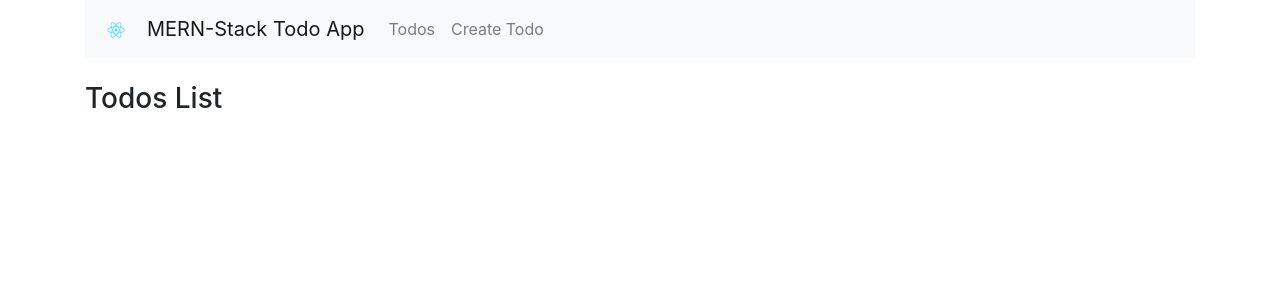
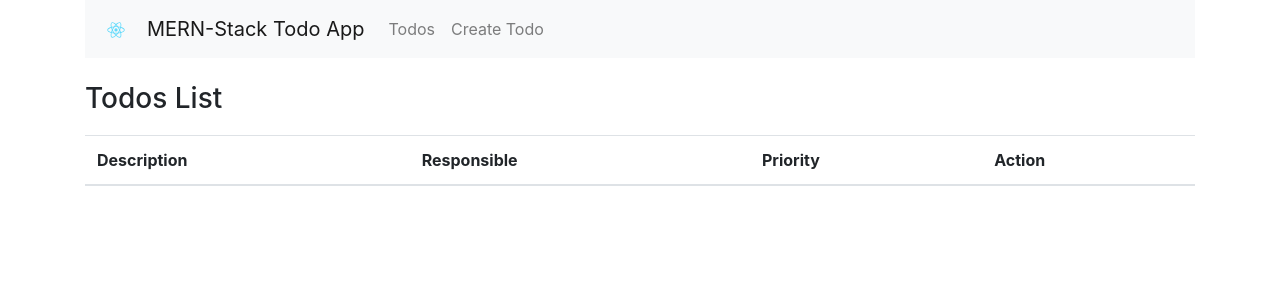
Before and after one commit to lalugue/mern-crud, a React (Create React App) app: page / in a window 1280 px wide. Shown: the top 300 px of the page. Built offline with nearby package versions, Linux system fonts and the light colour scheme; no server answers.

Commit message:
add table headers

```diff
--- a/src/components/todos-list.component.js
+++ b/src/components/todos-list.component.js
@@ -10,6 +10,7 @@ export default class TodosList extends Component{
         this.state = {todos: []};
     }
 
+    //fetch todos from backend
     componentDidMount(){
         axios.get('http://localhost:4000/todos')
             .then(res => {
@@ -26,7 +27,14 @@ export default class TodosList extends Component{
             <div>
             <h3>Todos List</h3>
             <table className="table table-striped" style={{marginTop:20}}>
-
+            <thead>
+                <tr>
+                    <th>Description</th>
+                    <th>Responsible</th>
+                    <th>Priority</th>
+                    <th>Action</th>
+                </tr>
+            </thead>
             </table>
             </div>
         )
```
